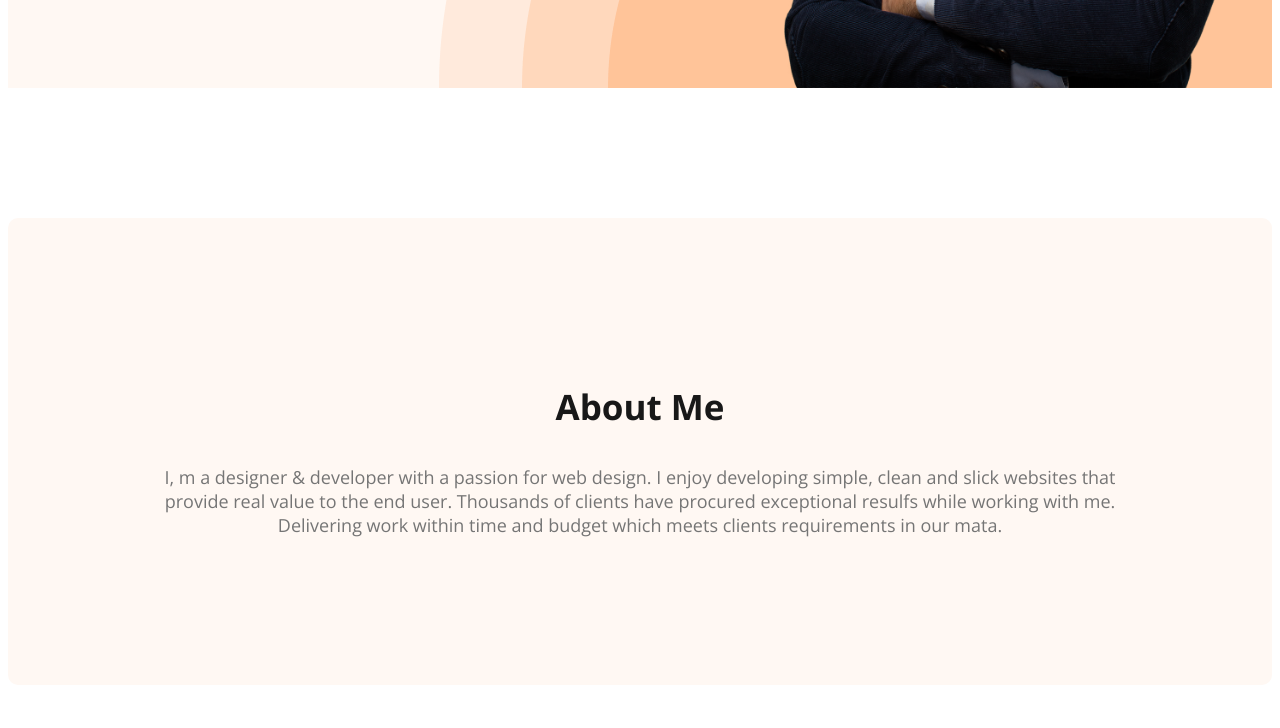
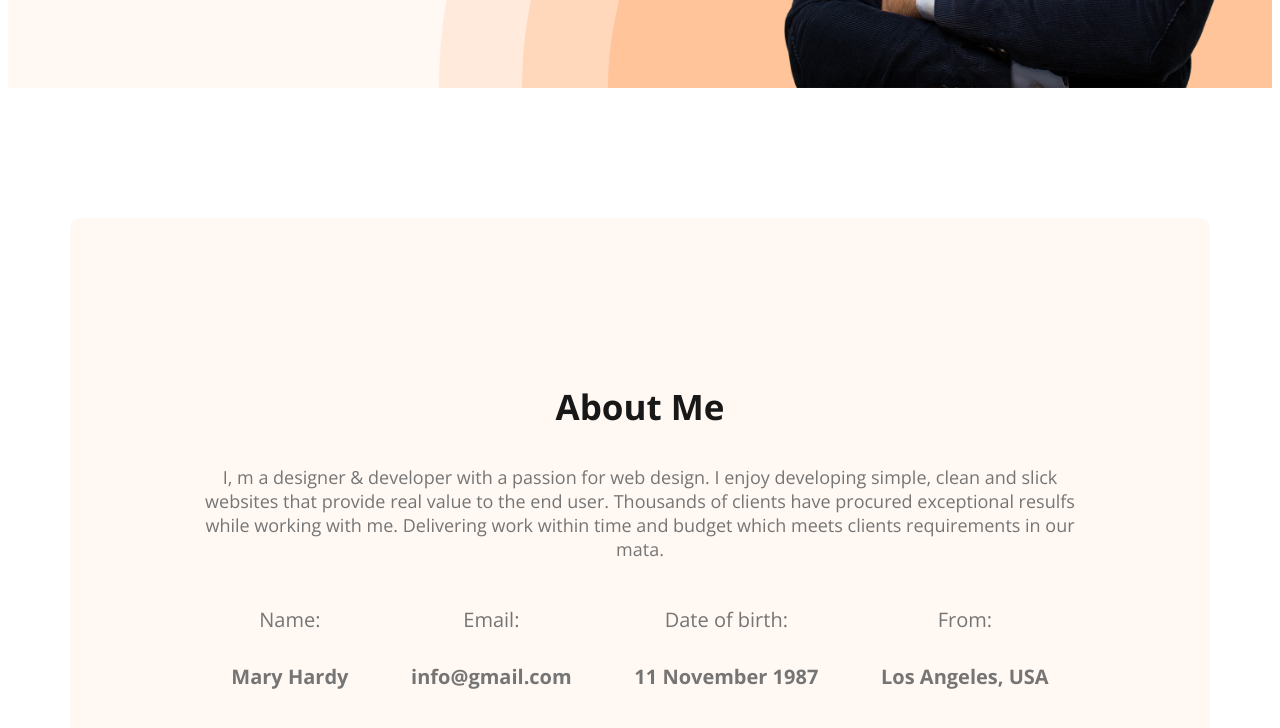
Before and after one commit to developernuralam/my-portfolio, a plain HTML site: page index.html in a window 1280 px wide. Shown: the part 680-1408 px from the top of the page. Drawn offline with nearby package versions, Linux system fonts and the light colour scheme.

Commit message:
about description added

```diff
--- a/index.html
+++ b/index.html
@@ -42,6 +42,24 @@
             provide real value to the end user. Thousands of clients have procured exceptional resulfs while working with me.
             Delivering work within time and budget which meets clients requirements in our mata.
           </p>
+          <div class="about_info_container">
+            <div class="about_info">
+              <h4 class="info_title">Name:</h4>
+              <p class="info_description">Mary Hardy</p>
+            </div>
+            <div class="about_info">
+              <h4 class="info_title">Email:</h4>
+              <p class="info_description">info@gmail.com</p>
+            </div>
+            <div class="about_info">
+              <h4 class="info_title">Date of birth:</h4>
+              <p class="info_description">11 November 1987</p>
+            </div>
+            <div class="about_info">
+              <h4 class="info_title">From:</h4>
+              <p class="info_description">Los Angeles, USA</p>
+            </div>
+          </div>
 
         </section>
       </main>
--- a/styles/protfolio.css
+++ b/styles/protfolio.css
@@ -88,6 +88,10 @@ width: 500px;
 }
 
 /* Main Section Styles */
+main{
+  max-width: 1140px;
+  margin: 0 auto;
+}
 
 
 
@@ -101,3 +105,23 @@ width: 500px;
   background: #FFF8F3;
   margin:130PX 0 ;
 }
+.about_info_container{
+  display: flex;
+  justify-content: space-around;
+
+}
+.about_info{
+  text-align: center;
+}
+.info_title{
+  font-size: 20px;
+  font-weight: 400;
+  line-height: 30px;
+  color: #757575;
+}
+.info_description{
+  font-size: 20px;
+  font-weight: 700;
+  line-height: 30px;
+  color: #757575;
+}
```
